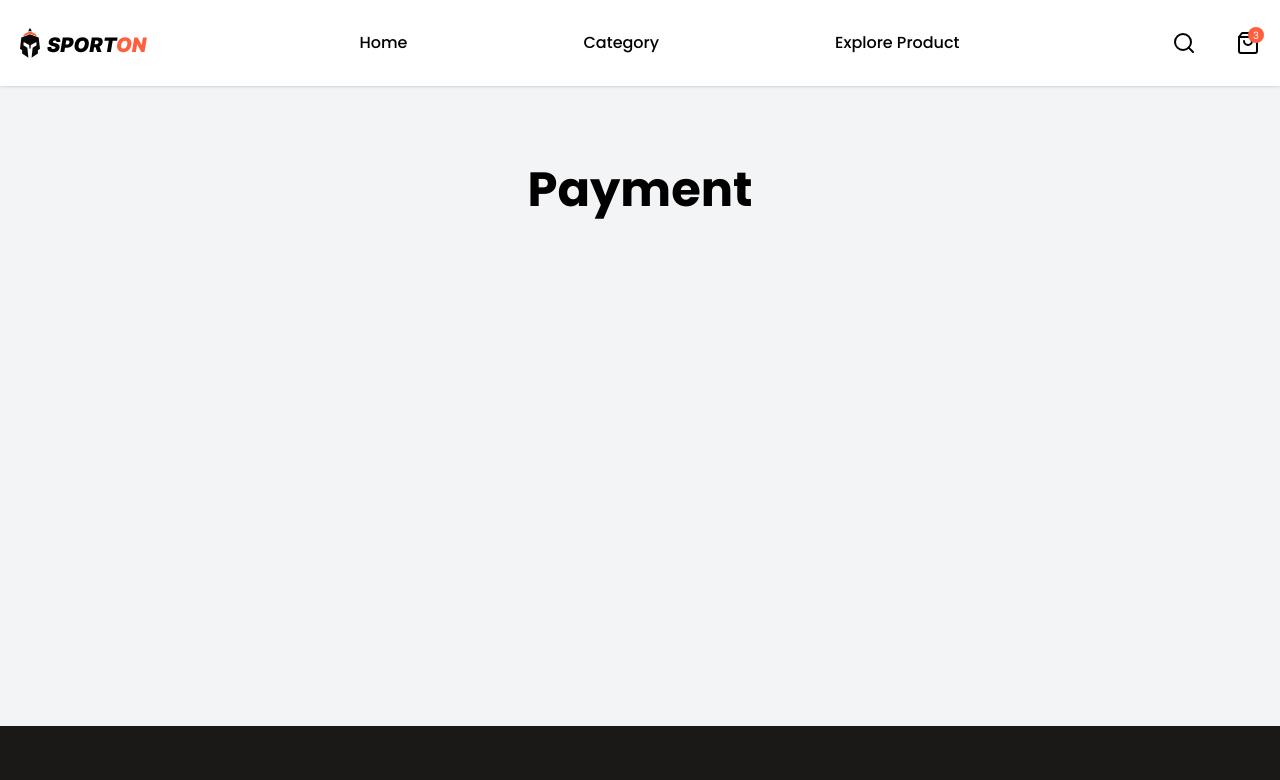
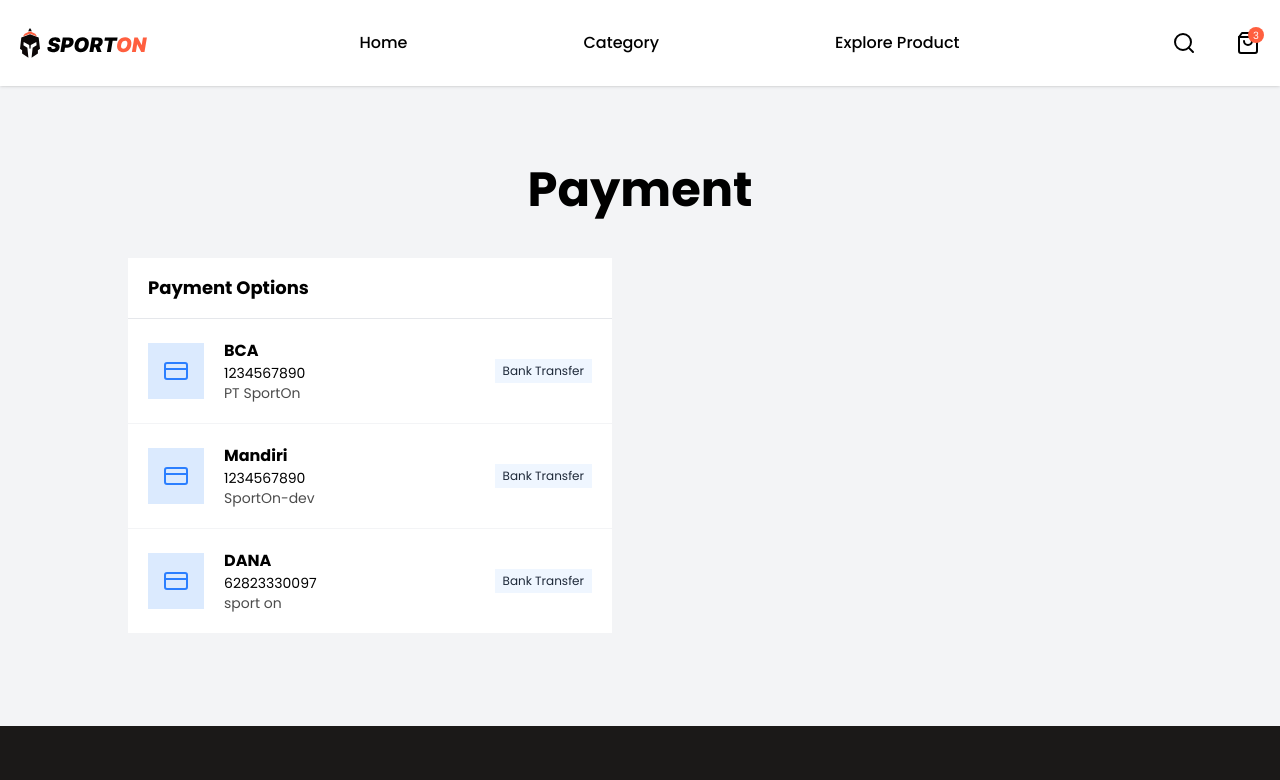
Before and after one commit to Deku-foryou/sporton-fe-vercel-deploy, a Next.js app: page /payment in a window 1280 px wide. Shown: the top 780 px of the page. Built offline with nearby package versions, Linux system fonts and the light colour scheme.

Commit message:
add payment-options

```diff
--- a/app/(landing)/components/payment/payment-options.tsx
+++ b/app/(landing)/components/payment/payment-options.tsx
@@ -0,0 +1,44 @@
+import { FiCreditCard } from "react-icons/fi";
+import CardWithHeader from "../ui/card-with-header"
+
+const paymentList =[
+   {
+      bank_name: "BCA",
+      account_number: 1234567890,
+      account_holder: "PT SportOn"
+   },
+   {
+      bank_name: "Mandiri ",
+      account_number: 1234567890,
+      account_holder: "SportOn-dev"
+   },
+   {
+      bank_name: "DANA ",
+      account_number: 62823330097,
+      account_holder: "sport on"
+   },
+
+]
+
+
+const PaymentOptions = () => {
+   return (
+      <CardWithHeader title="Payment Options">
+         {paymentList.map((payment, index) => (
+            <div className="flex gap-5 p-5 border-b border-gray-100" key={index}>
+               <div className="bg-blue-100 p-4 text-blue-500 h-fit self-center">
+                  <FiCreditCard size={24}/>
+               </div>
+               <div className="self-center">
+                  <div className="font-bold">{payment.bank_name}</div>
+                  <div className="text-sm">{payment.account_number}</div>
+                  <div className="text-sm opacity-70">{payment.account_holder}</div>
+               </div>
+               <div className="ml-auto bg-blue-50 text-gray-800 text-xs h-fit self-center px-2 py-1">Bank Transfer</div>
+            </div>
+         ))}
+         </CardWithHeader>
+         );
+};
+
+export default PaymentOptions;
--- a/app/(landing)/payment/page.tsx
+++ b/app/(landing)/payment/page.tsx
@@ -1,3 +1,4 @@
+import PaymentOptions from "../components/payment/payment-options";
 
 const Payment = () => {
   return (
@@ -5,6 +6,7 @@ const Payment = () => {
       <div className="max-w-5xl mx-auto py-20">
         <h1 className="text-5xl font-bold text-center mb-11">Payment</h1>
         <div className="grid grid-cols-2 gap-14">
+          <PaymentOptions/>
         </div>
       </div>
     </main>
```
